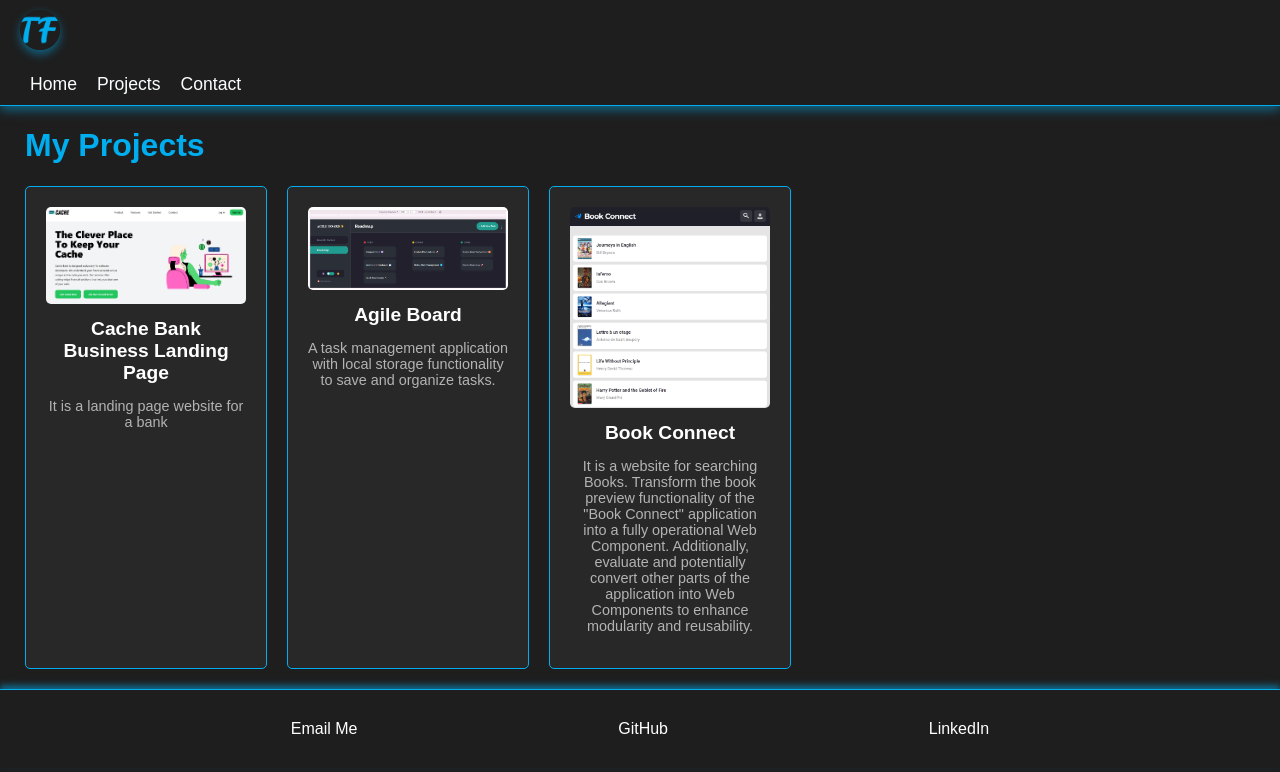
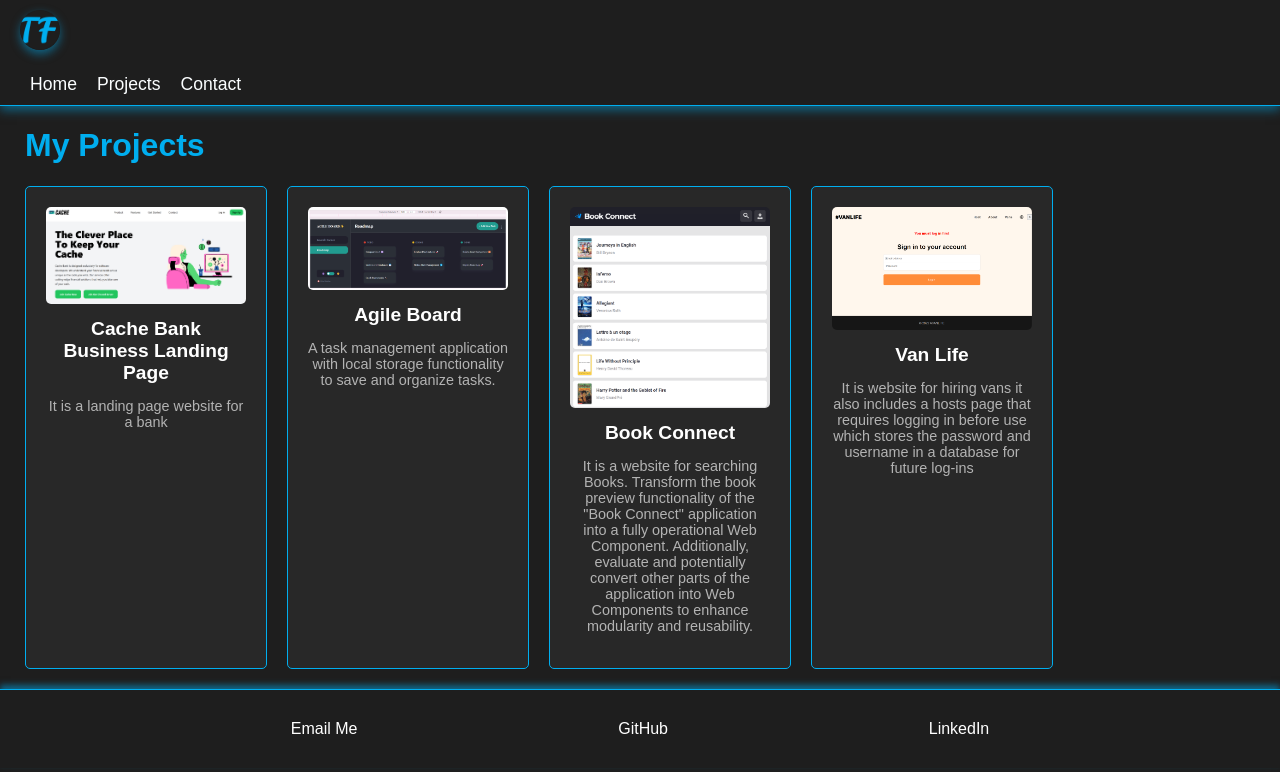
Before and after one commit to thandofuneka/Portfolio-Website, a React (Vite) app in the folder myportfolio/: page /Projects in a window 1280 px wide. Shown: the top 772 px of the page. Built offline with nearby package versions, Linux system fonts and the light colour scheme.

Commit message:
Added VanLife project

```diff
--- a/myportfolio/src/App.css
+++ b/myportfolio/src/App.css
@@ -213,3 +213,7 @@ button:hover {
   height: auto;
   border-radius: 5px;
 }
+
+@media (max-width: 576px) {
+
+}
--- a/myportfolio/src/data/projects.js
+++ b/myportfolio/src/data/projects.js
@@ -7,7 +7,7 @@ const projects = [
       description: 'It is a landing page website for a bank',
       repoLink: 'https://github.com/thandofuneka/SDF_Portfolio_Piece_CSC20240121_WFO2407_Group-D_Thando-Funeka_SDF11.git',
       image: '/favicon/images/CacheBank.png',
-      technologies: ['React', 'Tailwind CSS', 'JavaScript'],
+      technologies: ['Tailwind CSS', 'JavaScript'],
     },
     {
       id: 2,
@@ -25,6 +25,14 @@ const projects = [
       image: '/favicon/images/BookConnect.png' ,
       technologies: ['JavaScript', 'HTML', 'CSS'],
     },
+    {
+      id: 4,
+      title: 'Van Life',
+      description: 'It is website for hiring vans it also includes a hosts page that requires logging in before use which stores the password and username in a database for future log-ins ',
+      repoLink: 'https://github.com/thandofuneka/CS20240121_WFO2407_Group-D_Thando-Funeka_DJS08.git',
+      image: '/favicon/images/VanLife.png',
+      technologies: ['JavaScript', 'HTML', 'CSS', 'Typescript', 'React'],
+    },
 
   ];
 
```
Also changed, not shown: myportfolio/public/favicon/images/VanLife.png (added).
